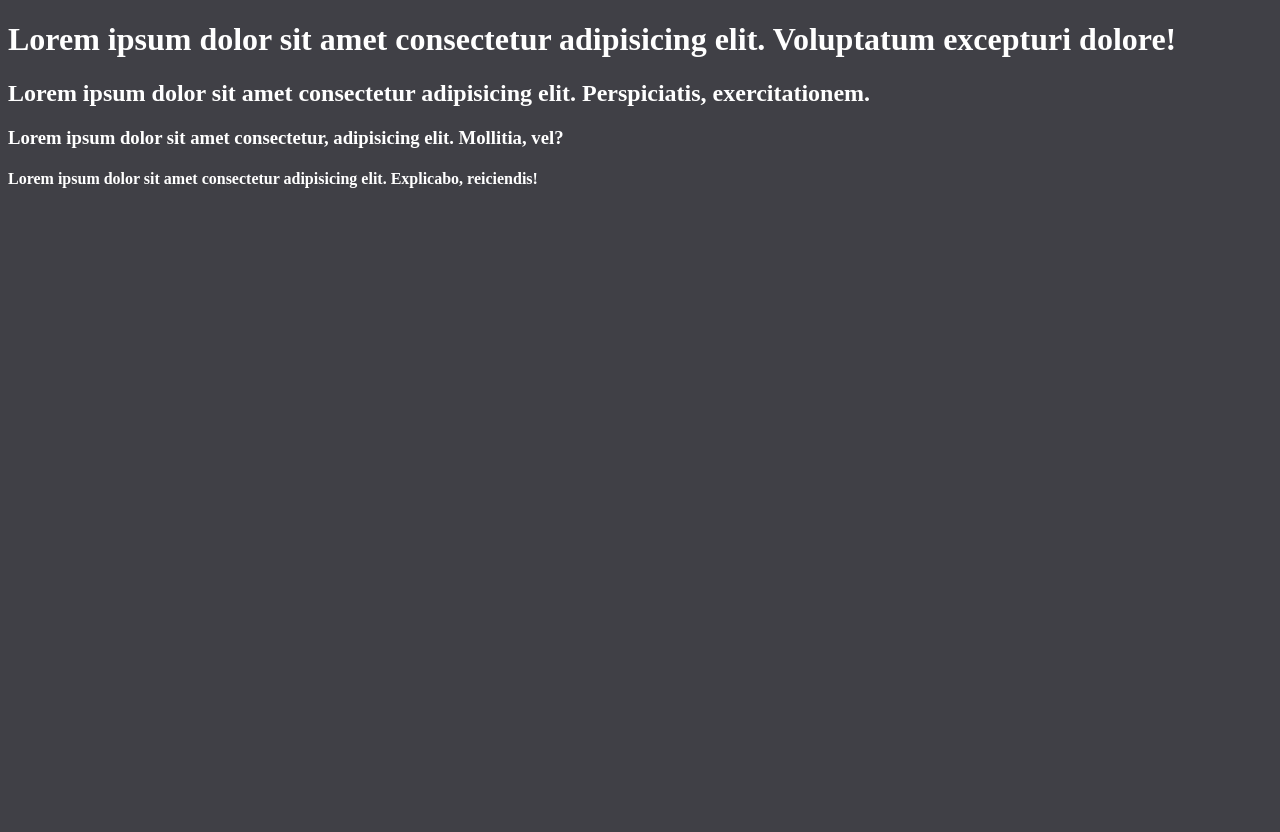
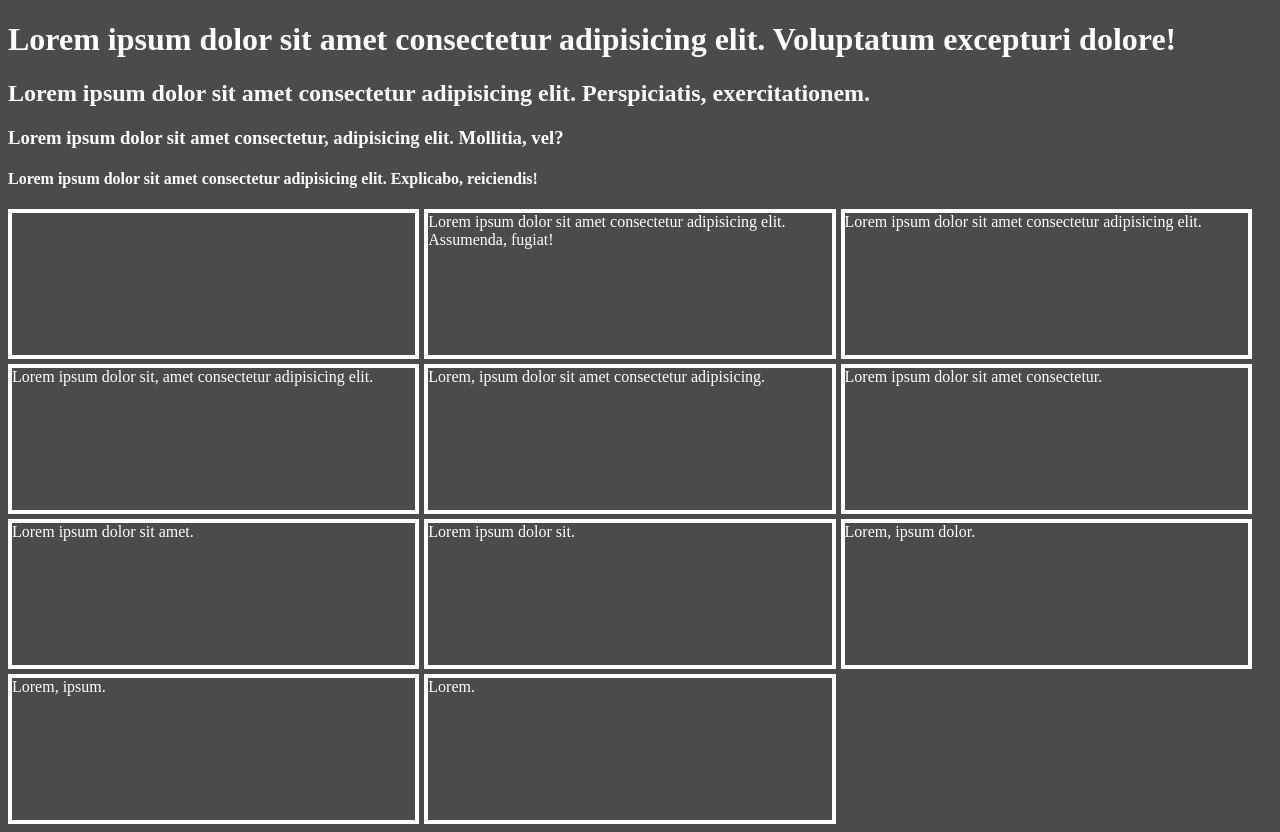
Before and after one commit to VersinaV/Git-Lesson03, a plain HTML site: page index.html in a window 1280 px wide. Before the commit the page ends 800 px from the top, so only its background shows below. Drawn offline with Linux system fonts and the light colour scheme.

Commit message:
add change css and html

```diff
--- a/index.html
+++ b/index.html
@@ -11,6 +11,20 @@
     <p><h2>Lorem ipsum dolor sit amet consectetur adipisicing elit. Perspiciatis, exercitationem.</h2></p>
     <p><h3>Lorem ipsum dolor sit amet consectetur, adipisicing elit. Mollitia, vel?</h3></p>
     <p><h4>Lorem ipsum dolor sit amet consectetur adipisicing elit. Explicabo, reiciendis!</h4></p>
-
+    <div class="box">
+        <div class="box2">
+        </div>
+        <div>Lorem ipsum dolor sit amet consectetur adipisicing elit. Assumenda, fugiat!</div>
+        <div>Lorem ipsum dolor sit amet consectetur adipisicing elit.</div>
+        <div>Lorem ipsum dolor sit, amet consectetur adipisicing elit.</div>
+        <div>Lorem, ipsum dolor sit amet consectetur adipisicing.</div>
+        <div>Lorem ipsum dolor sit amet consectetur.</div>
+        <div>Lorem ipsum dolor sit amet.</div>
+        <div>Lorem ipsum dolor sit.</div>
+        <div>Lorem, ipsum dolor.</div>
+        <div>Lorem, ipsum.</div>
+        <div>Lorem.</div>
+        </div>
+    </div>
 </body>
 </html>
--- a/style.css
+++ b/style.css
@@ -1,4 +1,18 @@
-body{
-    background-color: rgb(64, 64, 70);
-    color: rgb(255, 255, 255);
+body {
+    background-color: #4b4b4b;
+    color: white;
 }
+
+.box {
+    display: flex;
+    flex-wrap: wrap; /* Добавляем wrap для автоматического переноса дочерних элементов на новую строку при необходимости */
+    gap: 5px;
+    box-sizing: border-box;
+}
+
+.box div {
+    width: calc(33.33% - 10px); /* Рассчитываем ширину элементов div в контейнере box с учетом промежутка gap */
+    height: 150px; /* Устанавливаем фиксированную высоту для элементов div */
+    border: 4px solid white;
+    box-sizing: border-box;
+}
```
